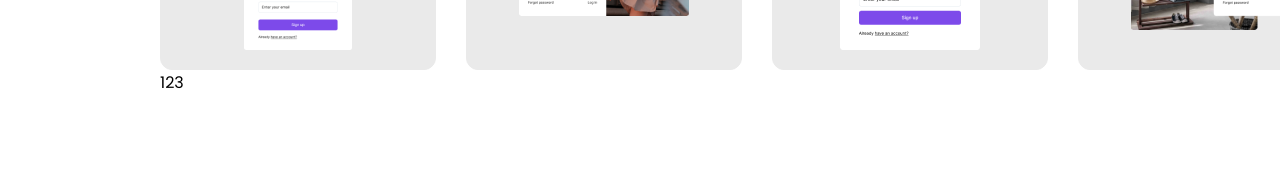
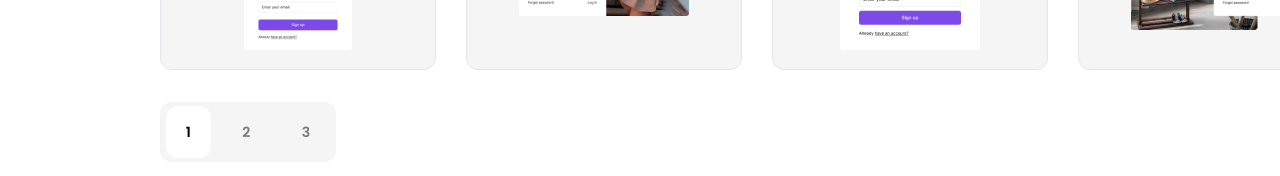
Before and after one commit to zarakigor/modal-card-generator, a Next.js app: page / in a window 1280 px wide. Shown: the part 2379-2555 px from the top of the page. Built offline with nearby package versions, Linux system fonts and the light colour scheme.

Commit message:
style:button

```diff
--- a/components/Gallery/gallery.module.scss
+++ b/components/Gallery/gallery.module.scss
@@ -1,17 +1,30 @@
 .gallery {
   display: grid;
   grid-template-columns: repeat(4, 1fr);
+  gap: 30px;
 
-  gap: 30px;
   div {
-    background-color: #eaeaea;
+    background-color: #f5f5f5;
     width: 276px;
     height: 210px;
-    border-radius: 12px;
-    border: 1px solid #eaeaea;
-    position: relative;
-    display: flex;
-    justify-content: center;
-    align-items: center;
+    @apply flex justify-center items-center rounded-xl border-gray-200 border border-solid;
   }
 }
+
+.btn__group {
+  background-color: #f5f5f5;
+  width: 11rem;
+  @apply mt-8 text-sm rounded-xl flex justify-around;
+
+  button {
+    @apply px-5 py-4 m-1 rounded-xl font-semibold;
+  }
+
+  .active {
+    @apply bg-white;
+  }
+
+  .inactive {
+    color: #777777;
+  }
+}
```
